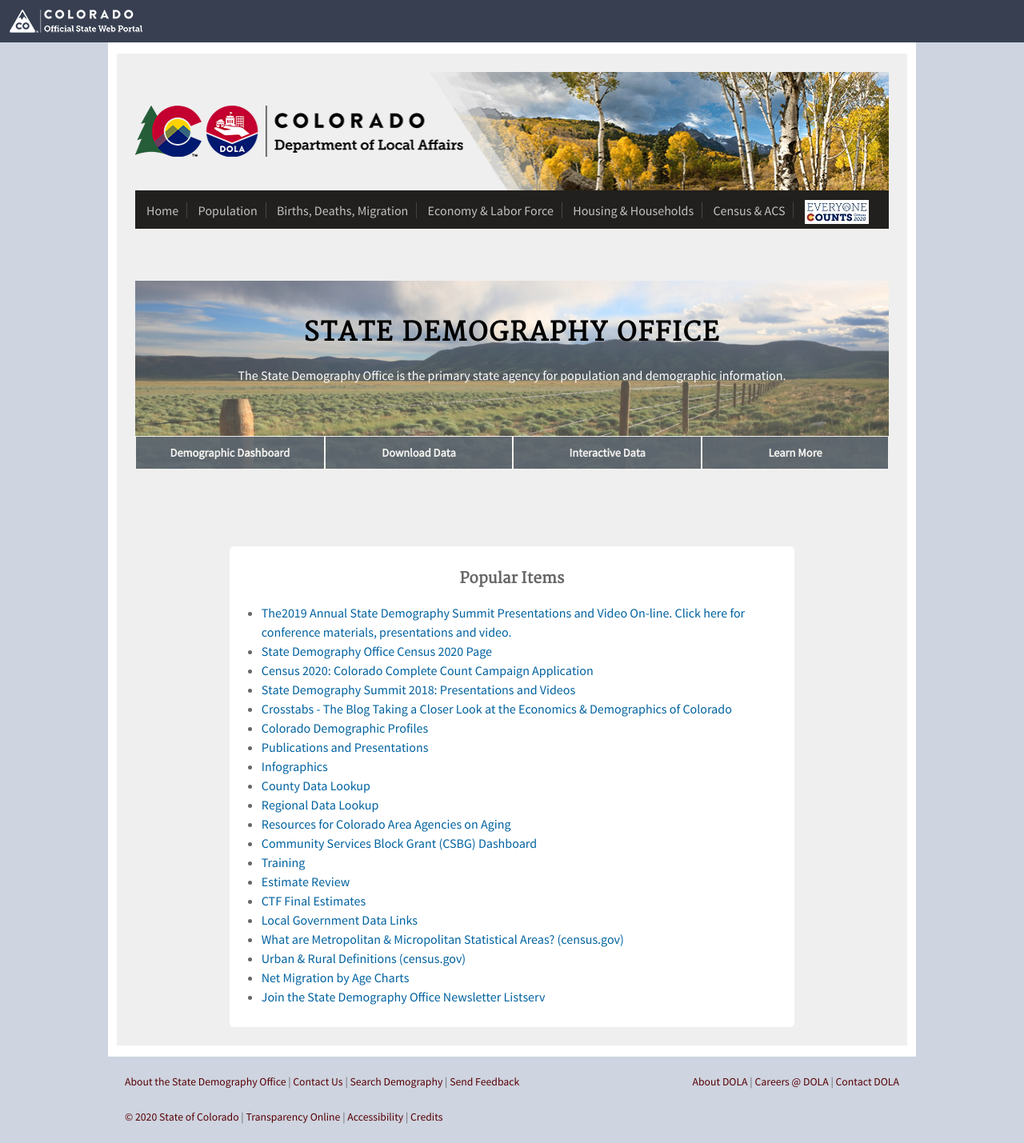
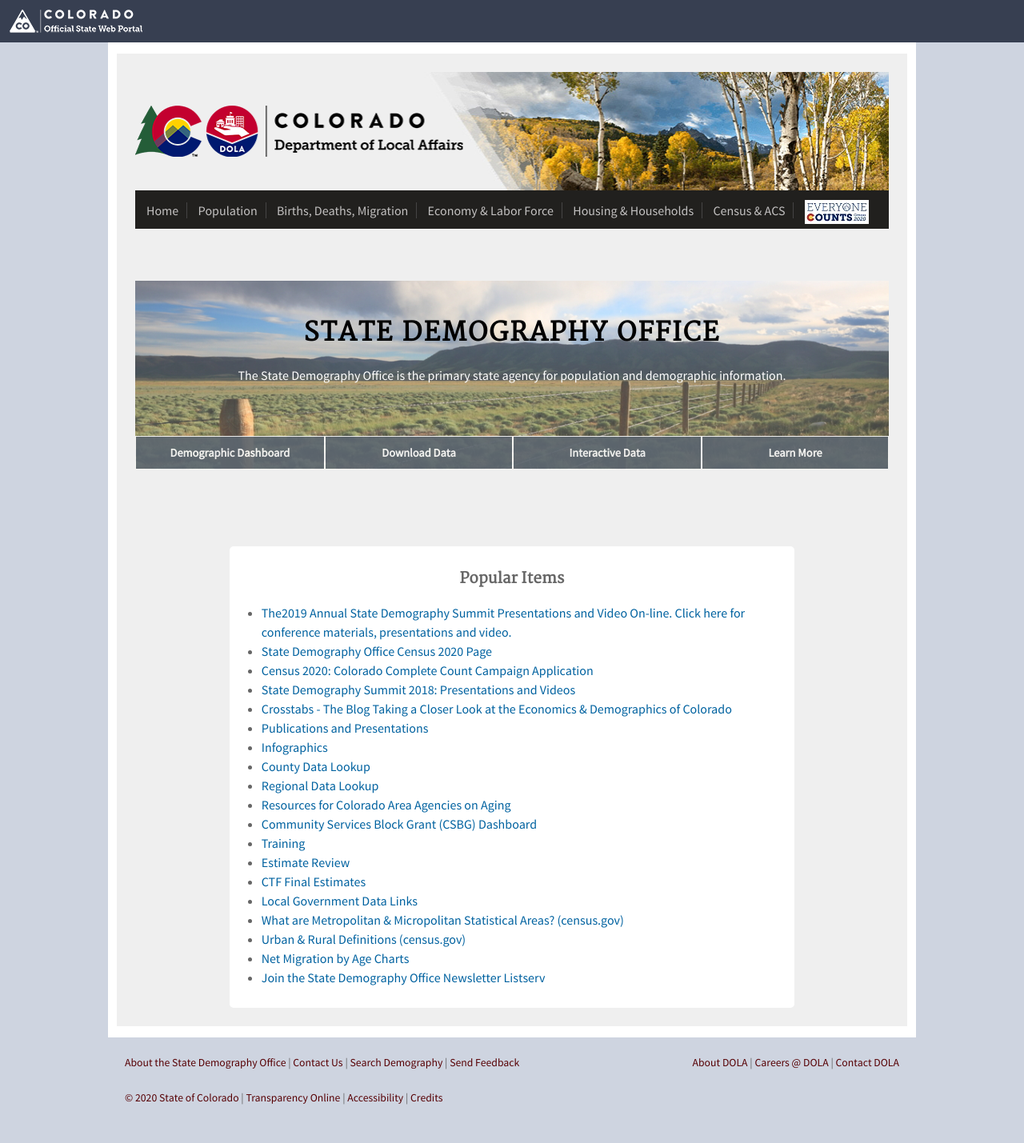
Before and after one commit to TBleess/Website_New, a Jekyll site: the page built from pages/0_Homepage_and_Footer_Links/index.md, in a window 1280 px wide. Shown: the whole page at 80% size. Built offline with Jekyll 4.4.1, drawn with Linux system fonts in a browser that asks for light colours; after the commit the page ends 1405 px from its top, so only the background shows below that.

Commit message:
Update infobox.yml

```diff
--- a/_data/infobox.yml
+++ b/_data/infobox.yml
@@ -12,9 +12,6 @@
   url: "/demography/demography-summit-2018/"
 - name: "Crosstabs - The Blog Taking a Closer Look at the Economics & Demographics of Colorado"
   url: "/crosstabs/"
-- name: "Colorado Demographic Profiles"
-  url: "/colorado-demographic-profiles/"
-  # url: "/community-profiles/"
 - name: "Publications and Presentations"
   url: "/demography/publications-and-presentations#publications-and-presentations"
 - name: "Infographics"
```
